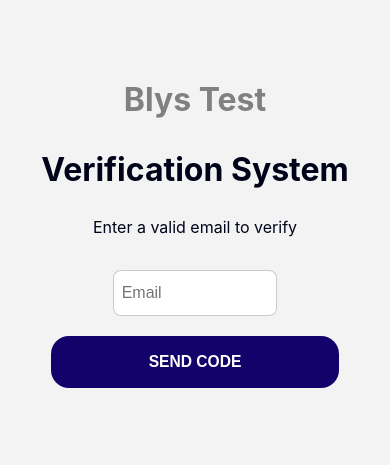
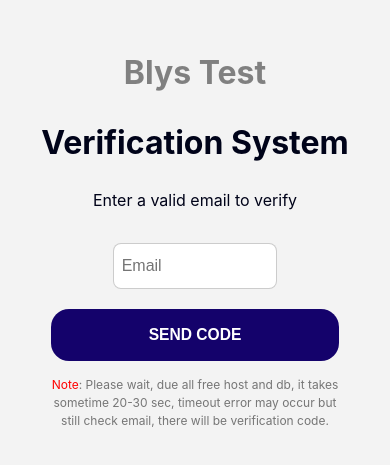
Before and after one commit to genGit963/blys_verification_system_client, a React (Vite) app: page / in a window 390 px wide. Shown: the part 151-616 px from the top of the page. Built offline with nearby package versions, Linux system fonts and the light colour scheme; no server answers.

Commit message:
timout fixed

```diff
--- a/src/api/config_api.tsx
+++ b/src/api/config_api.tsx
@@ -2,5 +2,5 @@ import axios from "axios";
 
 export const SERVER = axios.create({
   baseURL: `${import.meta.env.VITE_BASE_URL}`,
-  timeout: 10000, //in 10sec
+  timeout: 20000, //in 20sec timeout
 });
--- a/src/pages/auth.scss
+++ b/src/pages/auth.scss
@@ -1,4 +1,5 @@
 .auth {
+
     // border: 1px solid;
     .container {
         align-items: center;
@@ -48,13 +49,6 @@
                 }
             }
 
-            .email_spam {
-                text-align: center;
-                font-size: 12px;
-                color: rgba(25, 25, 25, 0.571);
-
-            }
-
             p {
                 span {
                     color: rgba(122, 18, 35, 0.72);
@@ -67,9 +61,25 @@
 
         }
 
+        .email_spam {
+            text-align: center;
+            font-size: 12px;
+            color: rgba(25, 25, 25, 0.571);
+            width: 50%;
+            margin: auto;
+
+            span{
+                color: red;
+            }
+
+        }
+
         @media (max-width: 768px) {
             form {
                 width: 50%;
+            }
+            .email_spam{
+                width: 90%;
             }
         }
 
@@ -142,7 +152,8 @@
         text-align: center;
         font-size: 12px;
         color: rgba(25, 25, 25, 0.571);
-        span{
+
+        span {
             color: rgba(244, 18, 18, 0.815);
         }
 
--- a/src/pages/register.tsx
+++ b/src/pages/register.tsx
@@ -55,6 +55,9 @@ const RegisterPage: React.FC = () => {
             <h3>SEND CODE</h3>
           </button>
         </form>
+        <p className="email_spam">
+          <span>Note</span>: Please wait, due all free host and db, it takes sometime 20-30 sec, timeout error may occur but still check email, there will be verification code.
+        </p>
       </div>
     </div>
   );
```
Lines whose indentation alone changed are shown as unchanged.
